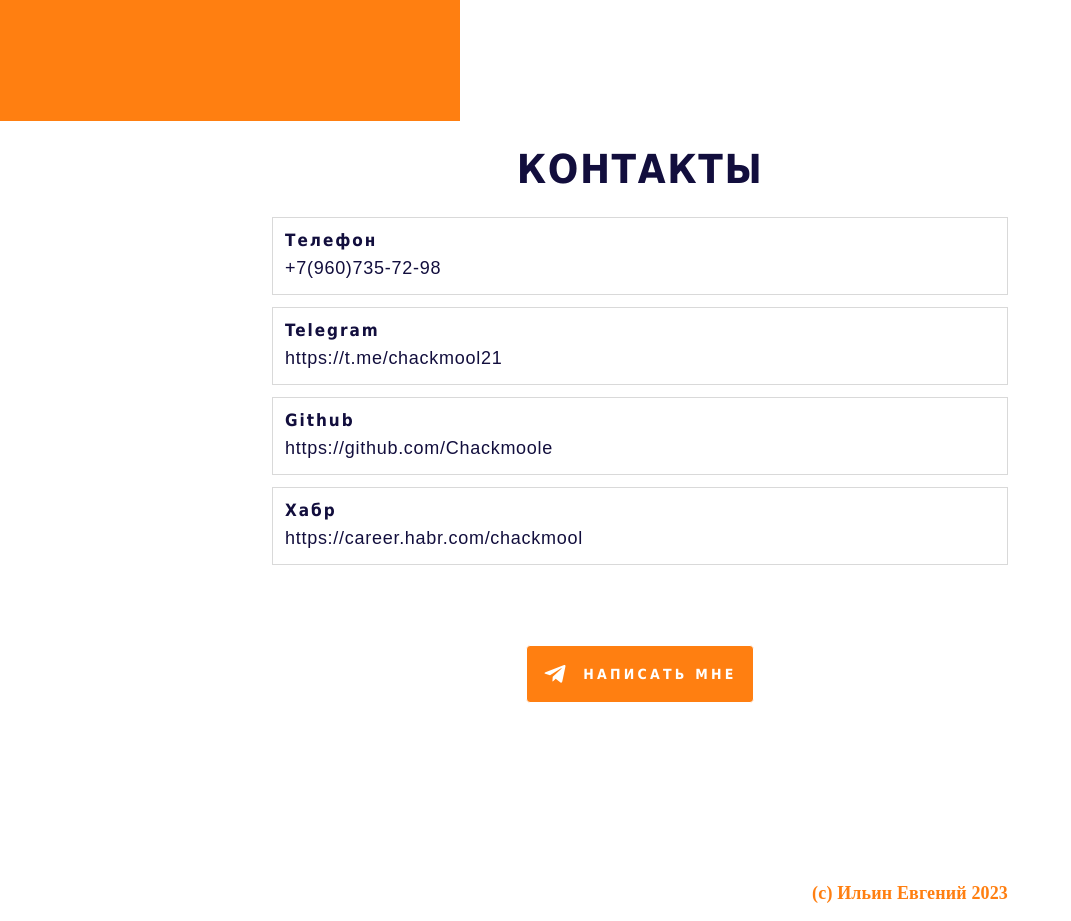
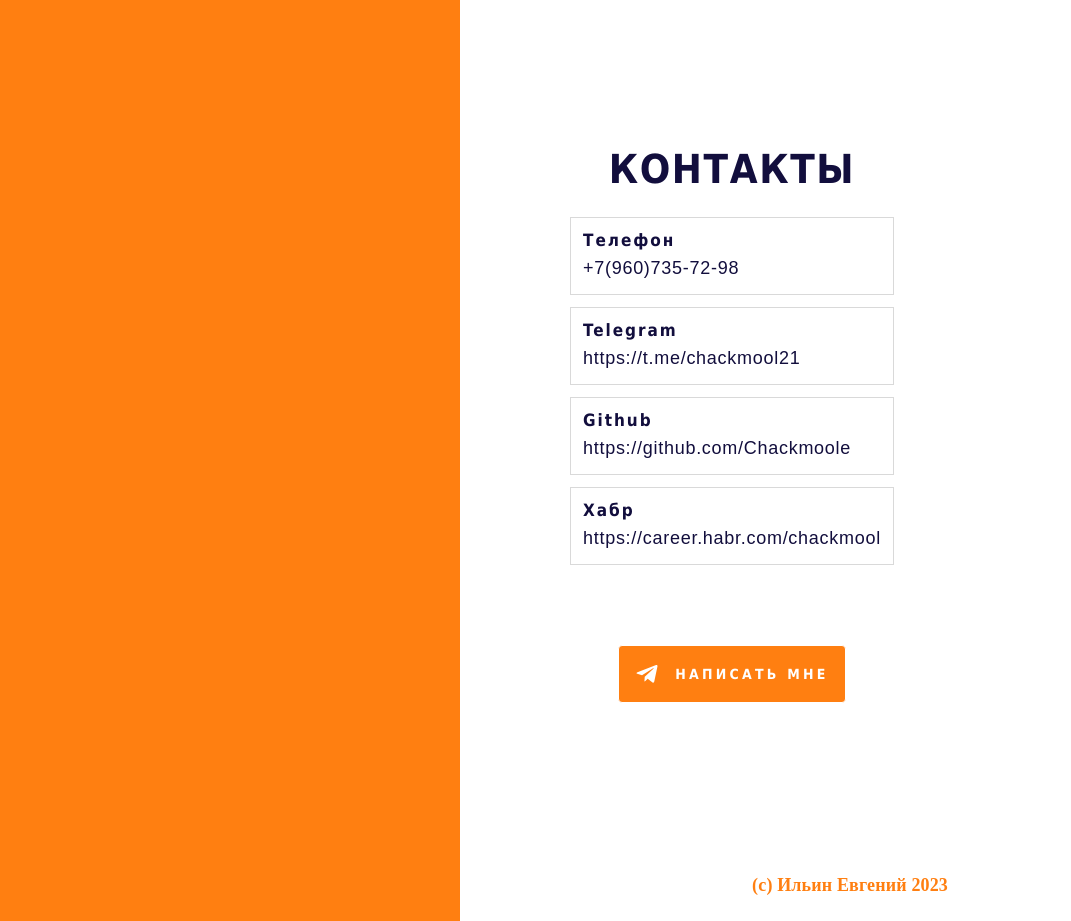
Before and after one commit to Chackmoole/my_project, a React app: page /#/ in a window 1280 px wide. Shown: the part 3400-4321 px from the top of the page, without its empty margins (0-1071 px from the left). Built offline with nearby package versions, Linux system fonts and the light colour scheme.

Commit message:
mainPage-tablet) Стилизация блока Contacts для tablet.

```diff
--- a/src/modules/portfolio/components/Contact/Contact.styled.ts
+++ b/src/modules/portfolio/components/Contact/Contact.styled.ts
@@ -3,7 +3,6 @@ import styled from '@emotion/styled';
 export const StyledContact = styled.a`
   border: 1px solid #d9d9d9;
   padding: 12px;
-  width: 100%;
   display: flex;
   flex-direction: column;
   gap: 4px;
--- a/src/modules/portfolio/components/Contacts/Contacts.styled.ts
+++ b/src/modules/portfolio/components/Contacts/Contacts.styled.ts
@@ -1,13 +1,36 @@
 import styled from '@emotion/styled';
 
 export const StyledContacts = styled.section`
+  @media (min-width: 768px) {
+    background: linear-gradient(
+      90deg,
+      rgba(255, 127, 17, 1) calc(50% - 180px),
+      rgba(255, 255, 255, 1) calc(50% - 180px)
+    );
+  }
+`;
+
+export const StyledWrapper = styled.div`
   display: flex;
   flex-direction: column;
+  justify-content: space-between;
+  gap: 24px;
   min-height: 100vh;
+  padding-top: 24px;
+  padding-bottom: 24px;
+  @media (min-width: 768px) {
+    margin-left: calc(50% - 130px);
+    align-items: start;
+    padding-left: 60px;
+    padding-right: 60px;
+  } ;
+`;
+
+export const StyledInner = styled.div`
+  display: flex;
+  flex-direction: column;
+  justify-content: space-between;
   align-items: center;
-  padding: 24px 0 16px;
-  margin: 0 auto;
-  justify-content: space-between;
 `;
 
 export const StyledBox = styled.div`
@@ -16,13 +39,6 @@ export const StyledBox = styled.div`
   gap: 12px;
   padding-top: 24px;
   padding-bottom: 80px;
-  width: 100%;
-`;
-
-export const Styledwrapper = styled.div`
-  display: flex;
-  flex-direction: column;
-  align-items: center;
   width: 100%;
 `;
 
--- a/src/modules/portfolio/components/Contacts/Contacts.tsx
+++ b/src/modules/portfolio/components/Contacts/Contacts.tsx
@@ -6,7 +6,8 @@ import {
   StyledBox,
   StyledContacts,
   StyledContactsText,
-  Styledwrapper,
+  StyledInner,
+  StyledWrapper,
 } from 'modules/portfolio/components/Contacts/Contacts.styled';
 import Layout from 'modules/portfolio/components/Layout/Layout';
 import Text from 'modules/portfolio/components/Text/Text';
@@ -15,9 +16,10 @@ import { CONTACTS } from 'src/constants';
 
 const Contacts = () => {
   return (
+    <StyledContacts id="contacts">
       <Layout>
-      <StyledContacts id="contacts">
-        <Styledwrapper>
+        <StyledWrapper>
+          <StyledInner>
             <Text variant="h2">Контакты</Text>
             <StyledBox>
               {CONTACTS.map((contact) => {
@@ -32,10 +34,11 @@ const Contacts = () => {
               })}
             </StyledBox>
             <ContactButton />
-        </Styledwrapper>
+          </StyledInner>
           <StyledContactsText>(c) Ильин Евгений 2023</StyledContactsText>
+        </StyledWrapper>
+      </Layout>
     </StyledContacts>
-    </Layout>
   );
 };
 
--- a/src/modules/portfolio/components/PortfolioBlock/PortfolioBlock.styled.ts
+++ b/src/modules/portfolio/components/PortfolioBlock/PortfolioBlock.styled.ts
@@ -11,14 +11,14 @@ export const StyledPortfolioBlock = styled.section`
 `;
 
 export const StyledWrapper = styled.div`
-  padding-top: 16px;
-  padding-bottom: 24px;
   display: flex;
   flex-direction: column;
   justify-content: space-between;
   gap: 24px;
   align-items: center;
   min-height: 100vh;
+  padding-top: 16px;
+  padding-bottom: 24px;
   @media (min-width: 768px) {
     margin-left: calc(50% - 130px);
   }
```
Lines whose indentation alone changed are shown as unchanged.
